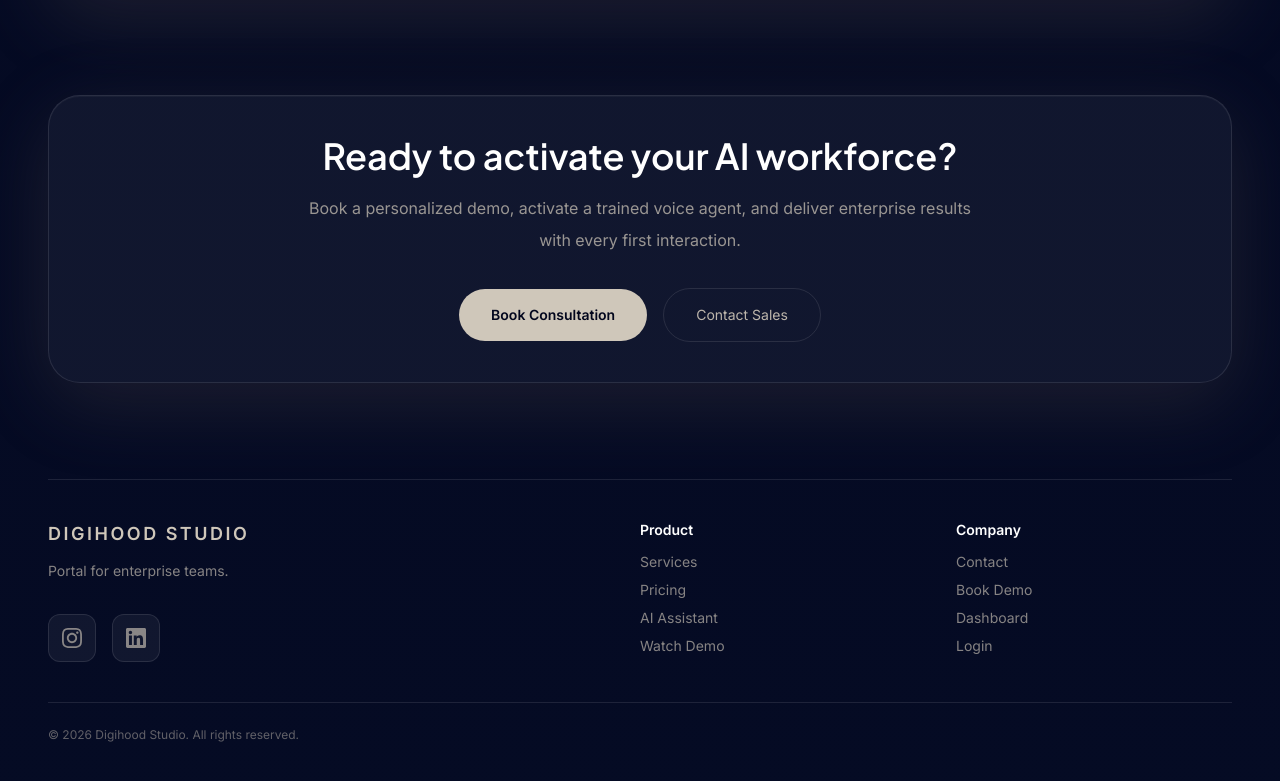
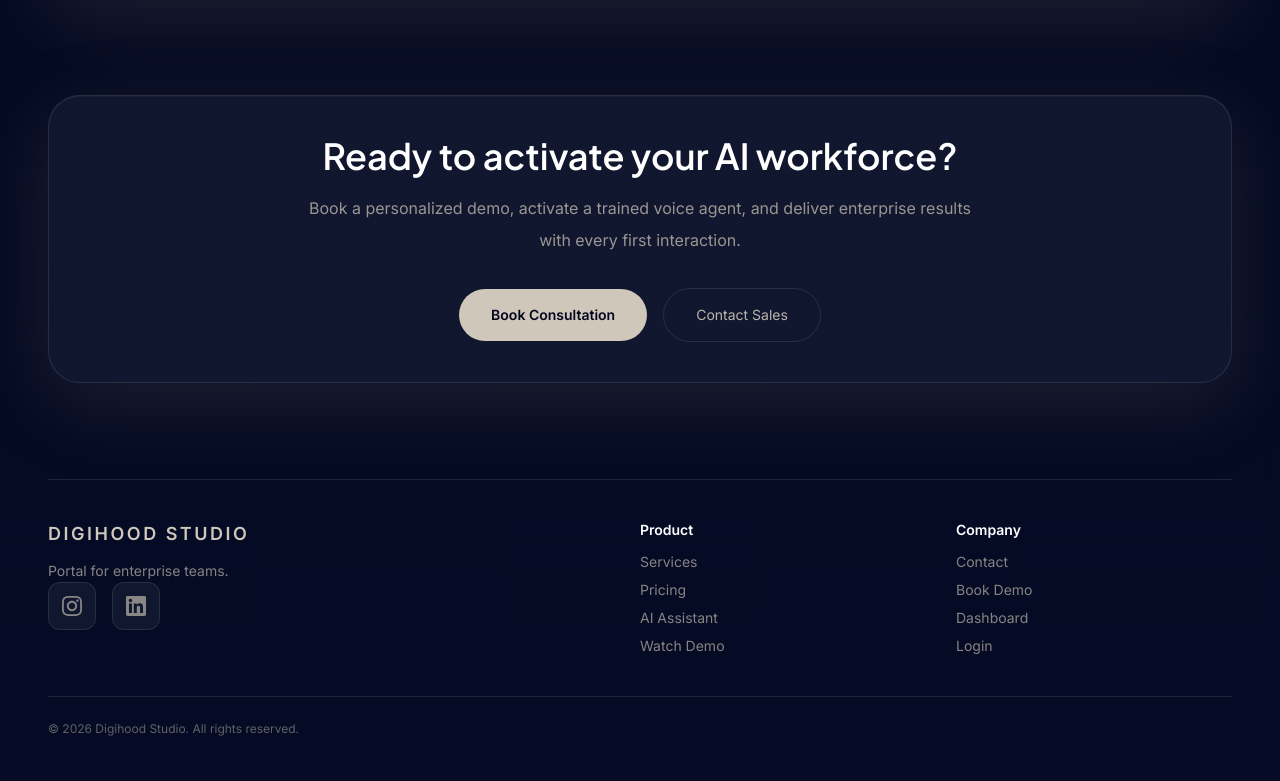
Before and after one commit to digihoodstudio/portalv1.1, a Next.js app in the folder frontend/: page / in a window 1280 px wide. Shown: the part 5396-6177 px from the top of the page. Built offline with nearby package versions, Linux system fonts and the light colour scheme; no server answers.

Commit message:
Update Footer.tsx

```diff
--- a/frontend/components/Footer.tsx
+++ b/frontend/components/Footer.tsx
@@ -26,7 +26,6 @@ export default function Footer() {
           <p className="mt-3 max-w-sm text-foreground/70 leading-relaxed">
             Portal for enterprise teams.
           </p>
-          <div class="mt-8">
           <div class="flex gap-4">
             <a
               href="https://www.instagram.com/digihoodstudio"
@@ -48,7 +47,6 @@ export default function Footer() {
                 <path d="M20.447 20.452h-3.554v-5.569c0-1.328-.027-3.037-1.852-3.037-1.853 0-2.136 1.445-2.136 2.939v5.667H9.351V9h3.414v1.561h.046c.477-.9 1.637-1.85 3.37-1.85 3.601 0 4.267 2.37 4.267 5.455v6.286zM5.337 7.433c-1.144 0-2.063-.926-2.063-2.065 0-1.138.92-2.063 2.063-2.063 1.14 0 2.064.925 2.064 2.063 0 1.139-.925 2.065-2.064 2.065zm1.782 13.019H3.555V9h3.564v11.452zM22.225 0H1.771C.792 0 0 .774 0 1.729v20.542C0 23.227.792 24 1.771 24h20.451C23.2 24 24 23.227 24 22.271V1.729C24 .774 23.2 0 22.222 0h.003z" />
               </svg>
             </a>
-            </div>
           </div>
         </div>
         {Object.entries(footerLinks).map(([group, links]) => (
```
Lines whose indentation alone changed are shown as unchanged.
